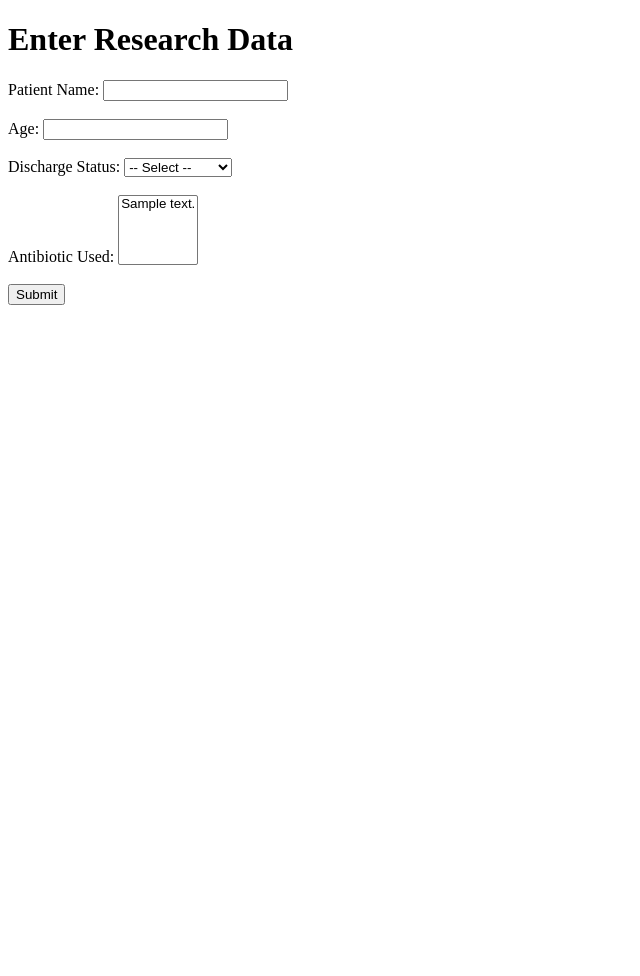
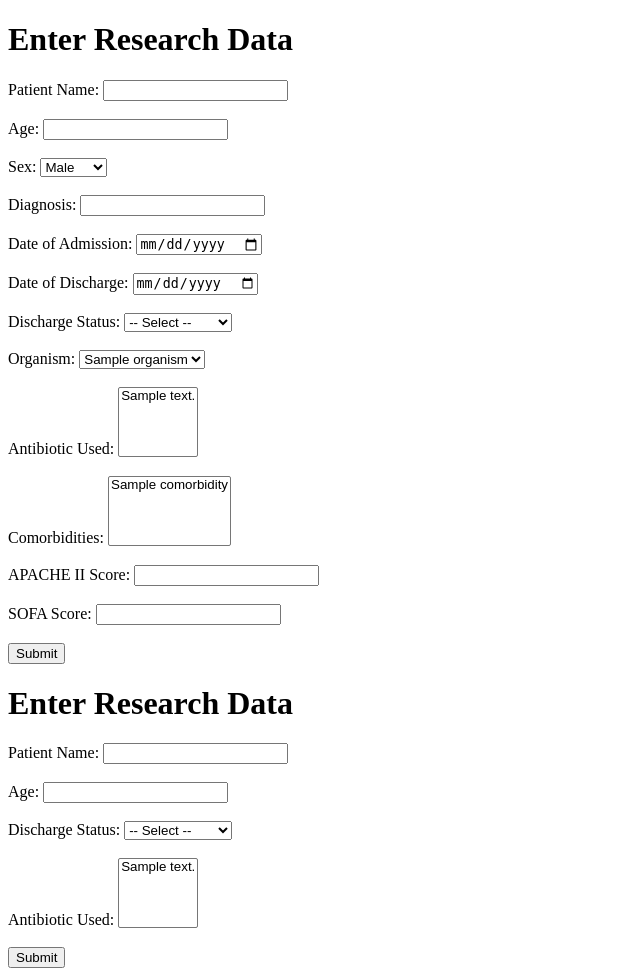
Before and after one commit to shaktimishra84/research-data-entry, a Python web app: template templates/index.html in a window 1280 px wide. Shown: the whole page, without its empty margins (0-640 px from the left). Before the commit the page ends 305 px from the top, so only its background shows below. Run offline with Jinja, Linux system fonts and the light colour scheme; the template is opened without the code that fills it: most values are stand-ins (such as "Sample title", 1, 10 or a date in 2020).

Commit message:
Updated app.py and index.html to include all fields

```diff
--- a/templates/index.html
+++ b/templates/index.html
@@ -1,4 +1,74 @@
 <!DOCTYPE html>
+<html lang="en">
+<head>
+    <meta charset="UTF-8">
+    <meta name="viewport" content="width=device-width, initial-scale=1.0">
+    <title>Research Data Entry</title>
+</head>
+<body>
+    <h1>Enter Research Data</h1>
+    <form method="POST">
+        <label for="patient_name">Patient Name:</label>
+        <input type="text" name="patient_name" required><br><br>
+
+        <label for="age">Age:</label>
+        <input type="number" name="age"><br><br>
+
+        <label for="sex">Sex:</label>
+        <select name="sex">
+            <option value="Male">Male</option>
+            <option value="Female">Female</option>
+            <option value="Other">Other</option>
+        </select><br><br>
+
+        <label for="diagnosis">Diagnosis:</label>
+        <input type="text" name="diagnosis"><br><br>
+
+        <label for="doa">Date of Admission:</label>
+        <input type="date" name="doa"><br><br>
+
+        <label for="dod">Date of Discharge:</label>
+        <input type="date" name="dod"><br><br>
+
+        <label for="discharge_status">Discharge Status:</label>
+        <select name="discharge_status">
+            <option value="">-- Select --</option>
+            {% for option in discharge_options %}
+            <option value="{{ option }}">{{ option }}</option>
+            {% endfor %}
+        </select><br><br>
+
+        <label for="organism">Organism:</label>
+        <select name="organism">
+            {% for organism in organisms %}
+            <option value="{{ organism }}">{{ organism }}</option>
+            {% endfor %}
+        </select><br><br>
+
+        <label for="antibiotic">Antibiotic Used:</label>
+        <select name="antibiotic" multiple>
+            {% for antibiotic in antibiotics %}
+            <option value="{{ antibiotic }}">{{ antibiotic }}</option>
+            {% endfor %}
+        </select><br><br>
+
+        <label for="comorbidities">Comorbidities:</label>
+        <select name="comorbidities" multiple>
+            {% for comorbidity in comorbidities_list %}
+            <option value="{{ comorbidity }}">{{ comorbidity }}</option>
+            {% endfor %}
+        </select><br><br>
+
+        <label for="apache_ii">APACHE II Score:</label>
+        <input type="number" name="apache_ii"><br><br>
+
+        <label for="sofa_score">SOFA Score:</label>
+        <input type="number" name="sofa_score"><br><br>
+
+        <button type="submit">Submit</button>
+    </form>
+</body>
+</html><!DOCTYPE html>
 <html lang="en">
 <head>
     <meta charset="UTF-8">
```
Also changed, not shown: app.py (+110 -0 lines).
